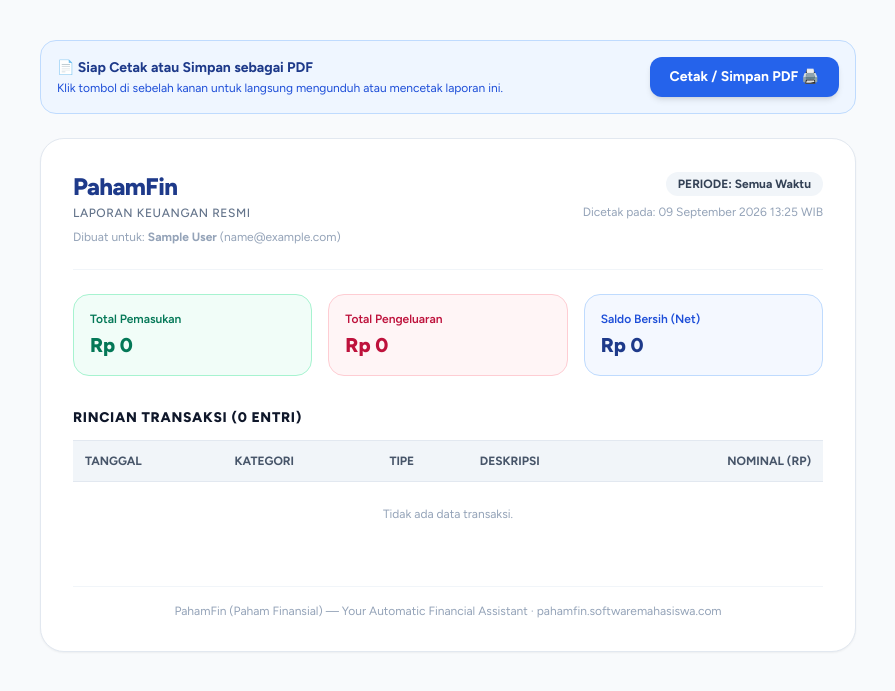
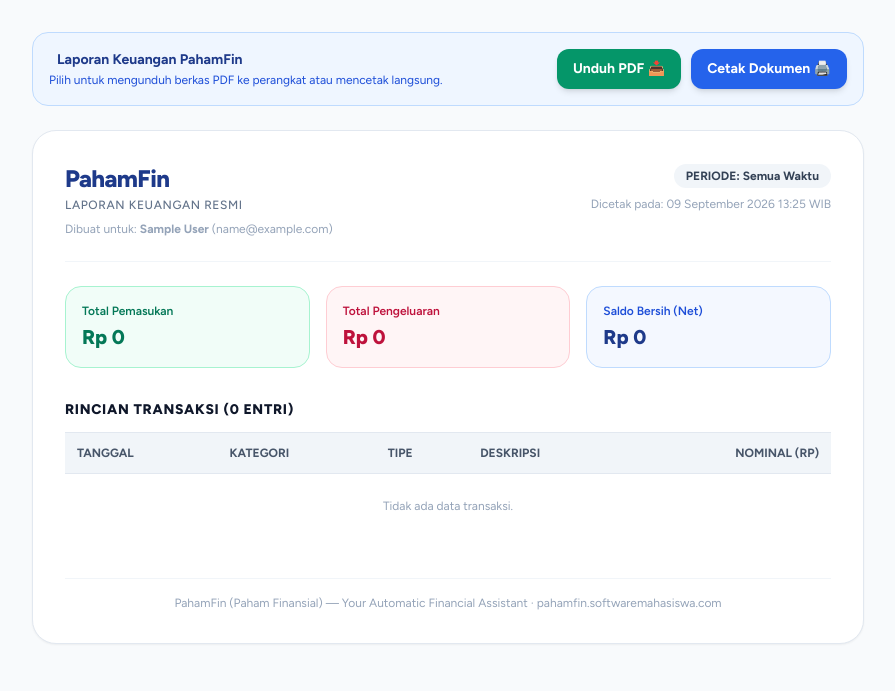
Before and after one commit to AraBintang/PahamFin, a PHP site: page /pages/print_report.php in a window 1280 px wide. Shown: the top 691 px of the page, without its empty margins (192-1087 px from the left). Run offline with PHP 8.4, Linux system fonts and the light colour scheme; the visitor is signed in with stand-in values (Sample User, id 1); data that the repository does not hold is empty; some libraries are stand-ins or nearby versions.

Commit message:
Split PDF action into 2 buttons (Download PDF & Print Document) and remove CSV export button

```diff
--- a/pages/print_report.php
+++ b/pages/print_report.php
@@ -75,31 +75,39 @@ if ($dateFrom !== '' && $dateTo !== '') {
     <meta charset="UTF-8">
     <title>Laporan Keuangan - PahamFin</title>
     <script src="https://cdn.tailwindcss.com"></script>
+    <script src="https://cdnjs.cloudflare.com/ajax/libs/html2pdf.js/0.10.1/html2pdf.bundle.min.js"></script>
     <link href="https://fonts.googleapis.com/css2?family=Figtree:wght@400;500;600;700;800&display=swap" rel="stylesheet">
     <style>
         body { font-family: 'Figtree', sans-serif; background: #f8fafc; color: #0f172a; }
         @media print {
             .no-print { display: none !important; }
-            body { background: white; color: black; }
-            .print-card { border: 1px solid #e2e8f0 !important; box-shadow: none !important; }
+            body { background: white; color: black; padding: 0 !important; }
+            .print-card { border: none !important; box-shadow: none !important; padding: 0 !important; }
         }
     </style>
 </head>
-<body class="p-6 md:p-10 max-w-4xl mx-auto">
+<body class="p-4 md:p-8 max-w-4xl mx-auto">
 
-    <!-- Tombol Cetak / Simpan PDF (Hanya di Layar Web) -->
-    <div class="no-print mb-6 flex justify-between items-center bg-blue-50 border border-blue-200 rounded-2xl p-4">
+    <!-- Header Banner dengan 2 Tombol Terpisah -->
+    <div class="no-print mb-6 flex flex-wrap justify-between items-center bg-blue-50 border border-blue-200 rounded-2xl p-4 gap-4">
         <div>
-            <h4 class="font-bold text-blue-900 text-sm">📄 Siap Cetak atau Simpan sebagai PDF</h4>
-            <p class="text-xs text-blue-700 mt-0.5">Klik tombol di sebelah kanan untuk langsung mengunduh atau mencetak laporan ini.</p>
+            <h4 class="font-bold text-blue-900 text-sm flex items-center gap-2">
+                <i class="ph ph-file-text text-lg"></i> Laporan Keuangan PahamFin
+            </h4>
+            <p class="text-xs text-blue-700 mt-0.5">Pilih untuk mengunduh berkas PDF ke perangkat atau mencetak langsung.</p>
         </div>
-        <button onclick="window.print()" class="px-5 py-2.5 bg-blue-600 hover:bg-blue-700 text-white font-bold rounded-xl shadow-md text-sm transition">
-            Cetak / Simpan PDF 🖨️
-        </button>
+        <div class="flex items-center gap-2.5">
+            <button onclick="downloadPDF()" class="px-4 py-2.5 bg-emerald-600 hover:bg-emerald-700 text-white font-bold rounded-xl shadow-md text-sm transition flex items-center gap-1.5">
+                Unduh PDF 📥
+            </button>
+            <button onclick="window.print()" class="px-4 py-2.5 bg-blue-600 hover:bg-blue-700 text-white font-bold rounded-xl shadow-md text-sm transition flex items-center gap-1.5">
+                Cetak Dokumen 🖨️
+            </button>
+        </div>
     </div>
 
-    <!-- Header Dokumen Laporan -->
-    <div class="bg-white rounded-3xl p-8 shadow-sm border border-slate-200 print-card">
+    <!-- Header Dokumen Laporan (Target PDF & Print) -->
+    <div id="reportCard" class="bg-white rounded-3xl p-8 shadow-sm border border-slate-200 print-card">
         <div class="flex justify-between items-start border-b border-slate-100 pb-6 mb-6">
             <div>
                 <h1 class="text-2xl font-black tracking-tight text-blue-900">PahamFin</h1>
@@ -166,5 +174,18 @@ if ($dateFrom !== '' && $dateTo !== '') {
         </div>
     </div>
 
+    <script>
+    function downloadPDF() {
+        const element = document.getElementById('reportCard');
+        const opt = {
+            margin:       [0.3, 0.3, 0.3, 0.3],
+            filename:     'Laporan_Keuangan_PahamFin.pdf',
+            image:        { type: 'jpeg', quality: 0.98 },
+            html2canvas:  { scale: 2, useCORS: true },
+            jsPDF:        { unit: 'in', format: 'a4', orientation: 'portrait' }
+        };
+        html2pdf().set(opt).from(element).save();
+    }
+    </script>
 </body>
 </html>
--- a/pages/transactions.php
+++ b/pages/transactions.php
@@ -328,9 +328,6 @@ require_once __DIR__ . '/../app/includes/sidebar.php';
                     <a href="print_report.php?<?= htmlspecialchars($filterQuery) ?>" target="_blank" class="px-4 py-2 bg-rose-600 text-white rounded-xl font-semibold shadow hover:bg-rose-700 flex items-center gap-2 text-sm transition">
                         <i class="ph ph-file-pdf text-lg"></i> Laporan PDF
                     </a>
-                    <a href="transactions.php?export=csv&<?= htmlspecialchars($filterQuery) ?>" class="px-4 py-2 bg-emerald-600 text-white rounded-xl font-semibold shadow hover:bg-emerald-700 flex items-center gap-2 text-sm transition">
-                        <i class="ph ph-file-csv text-lg"></i> CSV
-                    </a>
                     <button @click="openAdd()" class="px-4 py-2 bg-blue-600 text-white rounded-xl font-semibold shadow hover:bg-blue-700 flex items-center gap-2 text-sm transition">
                         <i class="ph ph-plus-circle text-lg"></i> Tambah
                     </button>
```
